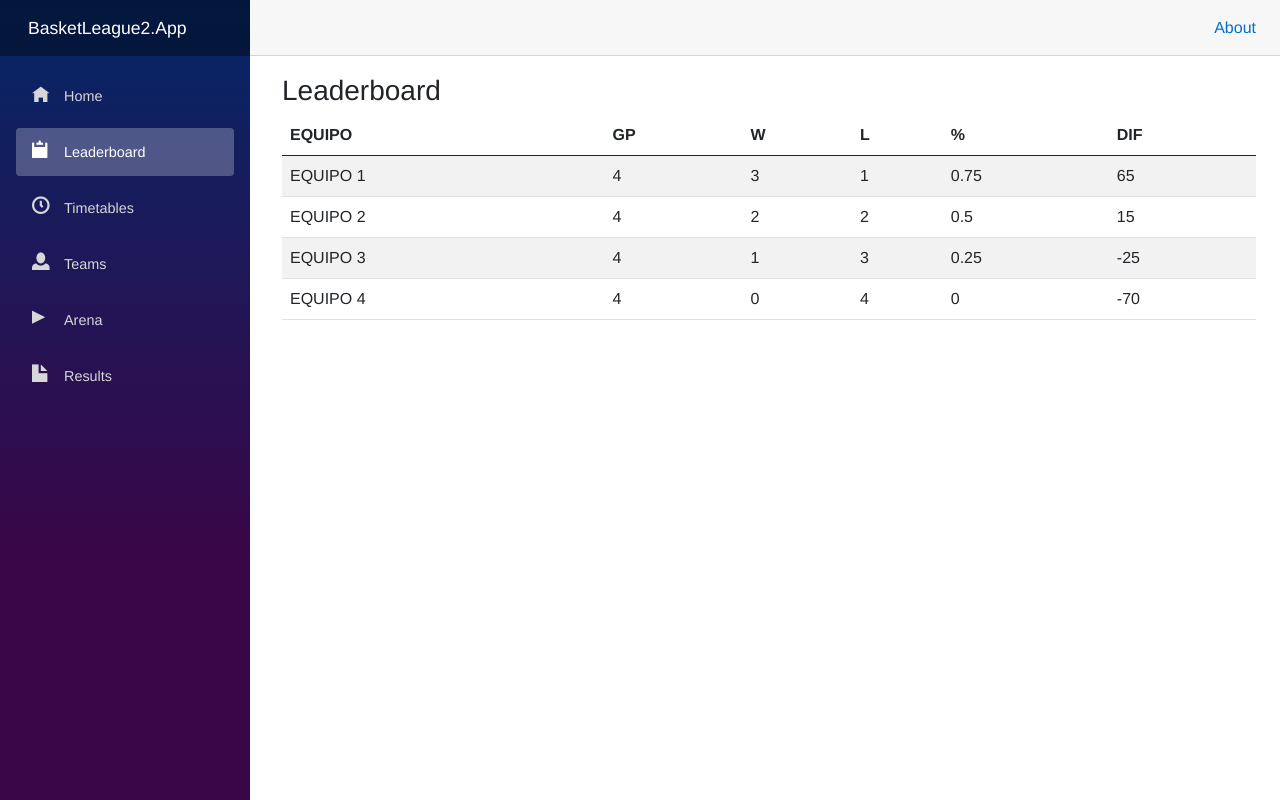
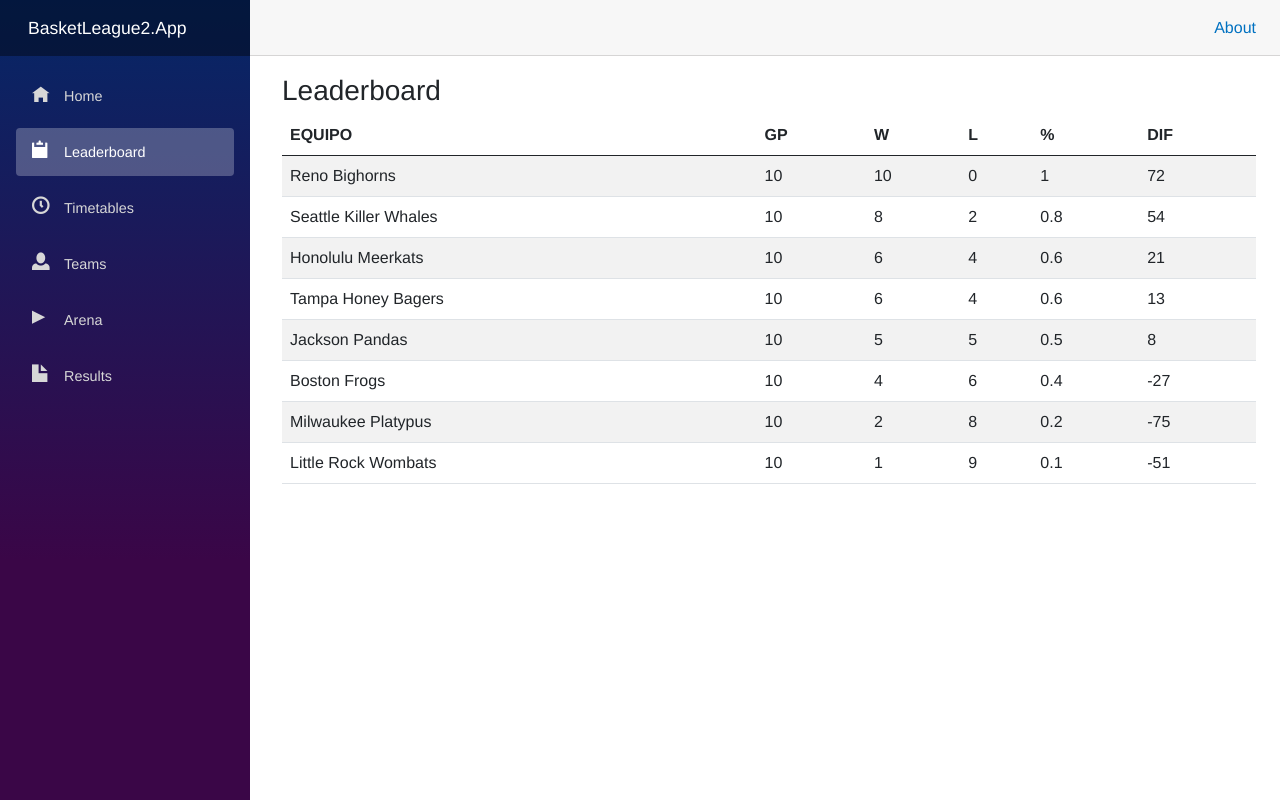
Before and after one commit to Ian-Liceranzu/BasketLeague2, an ASP.NET Core app: page /Leaderboard in a window 1280 px wide. Run offline with ASP.NET Core 8, Linux system fonts and the light colour scheme; style sheets or scripts are compiled from the project's sources.

Commit message:
Results + Team data + Leaderboard working

```diff
--- a/BasketLeague2.App/Pages/Leaderboard.razor
+++ b/BasketLeague2.App/Pages/Leaderboard.razor
@@ -1,4 +1,8 @@
 @page "/Leaderboard"
+
+@inject HttpClient Http
+
+@using BasketLeague2.Utils.Models
 
 <h3>Leaderboard</h3>
 
@@ -26,41 +30,31 @@
         </tr>
     </thead>
     <tbody>
-        <tr>
-            <td>EQUIPO 1</td>
-            <td>4</td>
-            <td>3</td>
-            <td>1</td>
-            <td>0.75</td>
-            <td>65</td>
-        </tr>
-        <tr>
-            <td>EQUIPO 2</td>
-            <td>4</td>
-            <td>2</td>
-            <td>2</td>
-            <td>0.5</td>
-            <td>15</td>
-        </tr>
-        <tr>
-            <td>EQUIPO 3</td>
-            <td>4</td>
-            <td>1</td>
-            <td>3</td>
-            <td>0.25</td>
-            <td>-25</td>
-        </tr>
-        <tr>
-            <td>EQUIPO 4</td>
-            <td>4</td>
-            <td>0</td>
-            <td>4</td>
-            <td>0</td>
-            <td>-70</td>
-        </tr>
+        @foreach (var t in teams)
+        {
+            <tr>
+                <td>@t.NombreCompleto</td>
+                <td>@t.GP</td>
+                <td>@t.W</td>
+                <td>@t.L</td>
+                <td>@(Math.Round((double)t.W / (double)t.GP, 4))</td>
+                <td>@t.DIF</td>
+            </tr>
+        }
     </tbody>
 </table>
 
 @code {
+    public List<Team> teams = new();
 
+    protected override async Task OnInitializedAsync()
+    {
+        await GetTeams();
+    }
+
+    private async Task GetTeams()
+    {
+        var t = await Http.GetFromJsonAsync<IEnumerable<Team>>("data/teams.json");
+        teams.AddRange(t.OrderByDescending(t => t.W).ThenByDescending(t => t.DIF));
+    }
 }
--- a/BasketLeague2.App/Pages/Teams.razor
+++ b/BasketLeague2.App/Pages/Teams.razor
@@ -1,6 +1,6 @@
+@page "/Teams"
+
 @inject HttpClient Http
-
-@page "/Teams"
 
 @using BasketLeague2.Utils.Models
 @using System.Text
--- a/BasketLeague2.App/wwwroot/data/teams.json
+++ b/BasketLeague2.App/wwwroot/data/teams.json
@@ -7,7 +7,11 @@
     "Defensa": 7,
     "Tiro": 6,
     "Rebote": 4,
-    "Dueño": "Eva"
+    "Dueño": "Eva",
+    "GP": 10,
+    "W": 2,
+    "L": 8,
+    "DIF":  -75
   },
   {
     "Codigo": 2,
@@ -17,7 +21,11 @@
     "Defensa": 8,
     "Tiro": 2,
     "Rebote": 6,
-    "Dueño": "Jon"
+    "Dueño": "Jon",
+    "GP": 10,
+    "W": 6,
+    "L": 4,
+    "DIF": 13
   },
   {
     "Codigo": 3,
@@ -27,7 +35,11 @@
     "Defensa": 7,
     "Tiro": 6,
     "Rebote": 4,
-    "Dueño": "Sendoa"
+    "Dueño": "Sendoa",
+    "GP": 10,
+    "W": 5,
+    "L": 5,
+    "DIF": 8
   },
   {
     "Codigo": 4,
@@ -37,7 +49,11 @@
     "Defensa": 7,
     "Tiro": 6,
     "Rebote": 4,
-    "Dueño": "Rodrigo"
+    "Dueño": "Rodrigo",
+    "GP": 10,
+    "W": 1,
+    "L": 9,
+    "DIF": -51
   },
   {
     "Codigo": 5,
@@ -47,7 +63,11 @@
     "Defensa": 3,
     "Tiro": 7,
     "Rebote": 3,
-    "Dueño": "Ian"
+    "Dueño": "Ian",
+    "GP": 10,
+    "W": 10,
+    "L": 0,
+    "DIF": 72
   },
   {
     "Codigo": 6,
@@ -57,7 +77,11 @@
     "Defensa": 7,
     "Tiro": 6,
     "Rebote": 4,
-    "Dueño": "Óscar"
+    "Dueño": "Óscar",
+    "GP": 10,
+    "W": 4,
+    "L": 6,
+    "DIF": -27
   },
   {
     "Codigo": 7,
@@ -67,7 +91,11 @@
     "Defensa": 7,
     "Tiro": 6,
     "Rebote": 4,
-    "Dueño": "Estanis"
+    "Dueño": "Estanis",
+    "GP": 10,
+    "W": 6,
+    "L": 4,
+    "DIF": 21
   },
   {
     "Codigo": 8,
@@ -77,6 +105,10 @@
     "Defensa": 3,
     "Tiro": 5,
     "Rebote": 4,
-    "Dueño": "Daira"
+    "Dueño": "Daira",
+    "GP": 10,
+    "W": 8,
+    "L": 2,
+    "DIF": 54
   }
 ]
```
Also changed, not shown: BasketLeague2.App/Pages/Arena.razor (+4 -4 lines), BasketLeague2.App/Pages/Results.razor (+20 -10 lines), BasketLeague2.App/wwwroot/data/results.json (added, +37 -0 lines), BasketLeague2.Utils/Models/Team.cs (+32 -20 lines).
